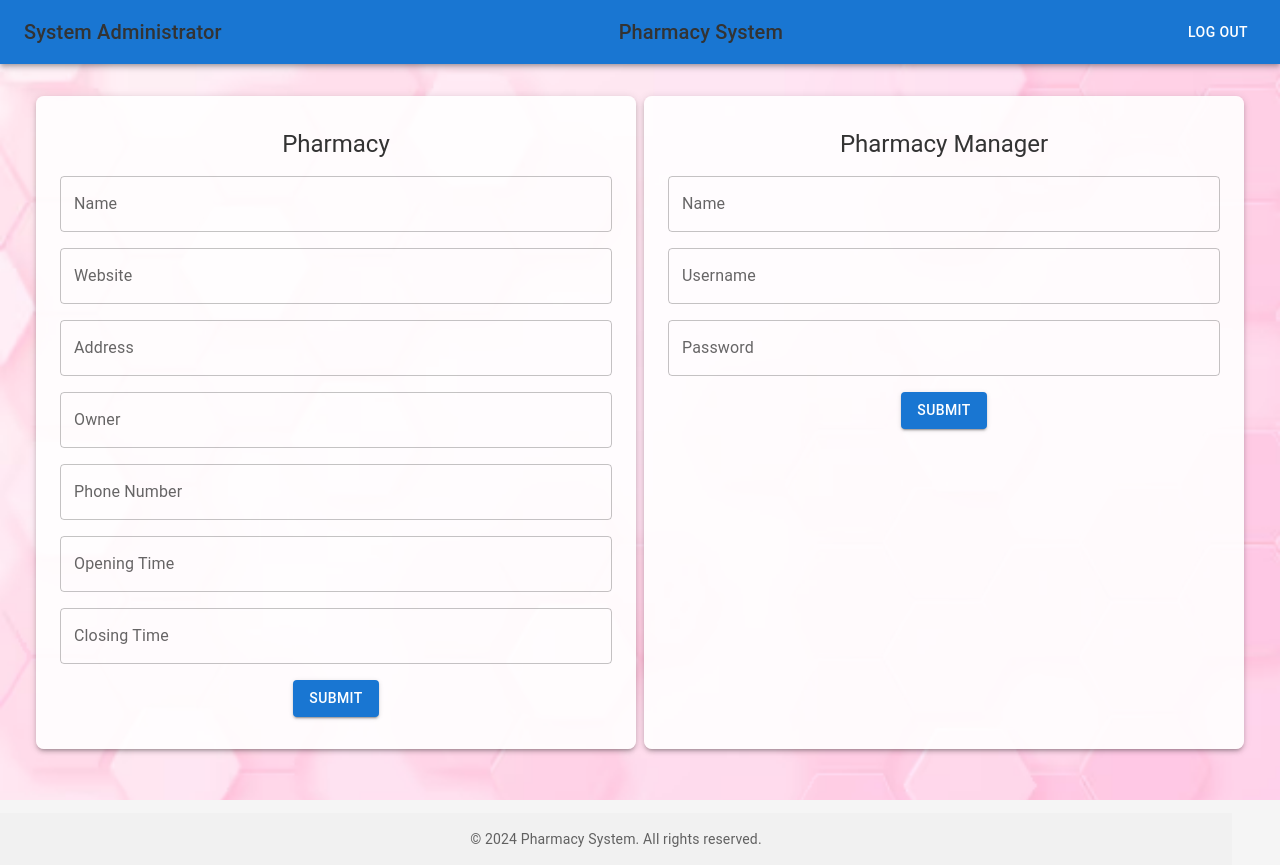
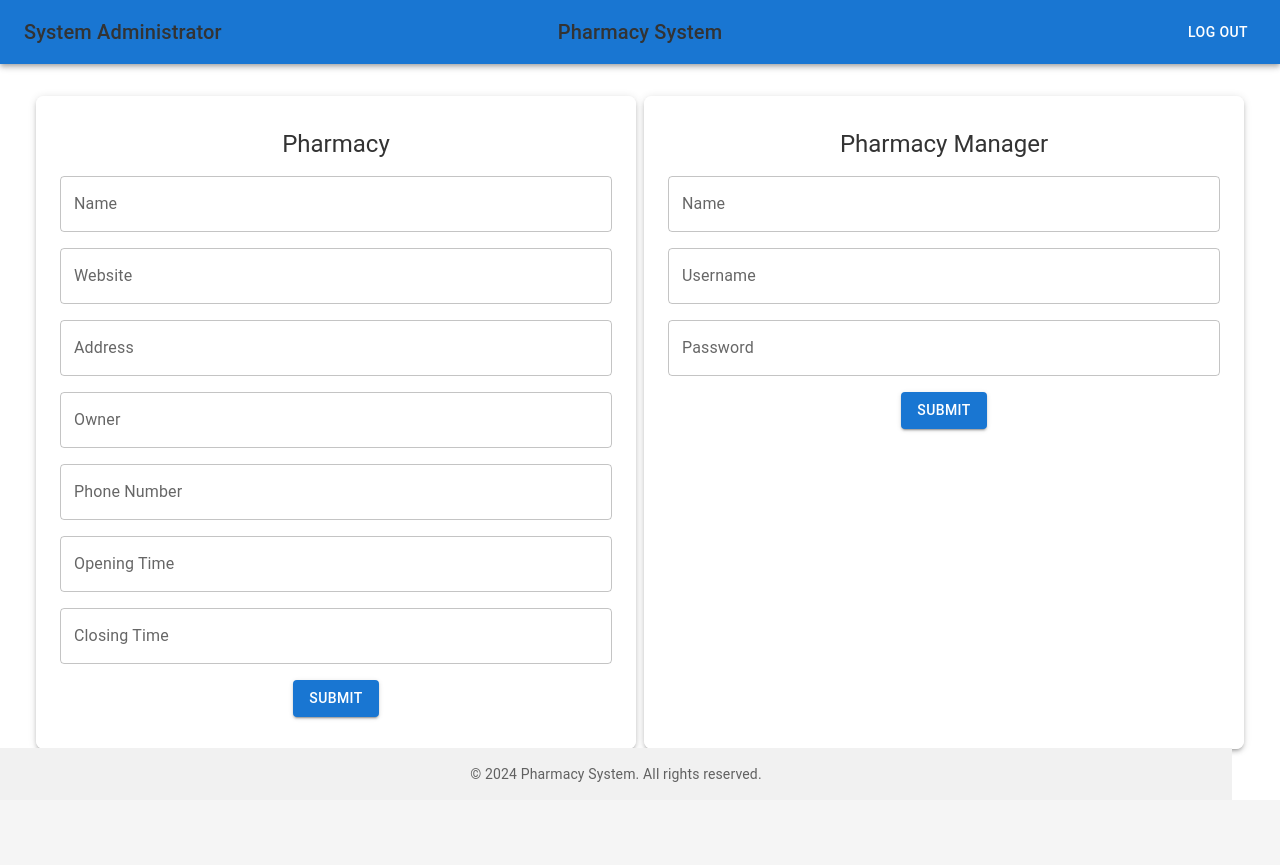
Before and after one commit to samnperry/SFWE403-503, a React (Create React App) app in the folder pharmacy-frontend/: page /SysAdminPage in a window 1280 px wide. After the commit the page ends 813 px from the top, so only its background shows below. Built offline with nearby package versions, Linux system fonts and the light colour scheme; no server answers.

Commit message:
Updated GUI Bug Fixes

```diff
--- a/pharmacy-frontend/src/components/manager-gui/StaffOverview.tsx
+++ b/pharmacy-frontend/src/components/manager-gui/StaffOverview.tsx
@@ -25,7 +25,7 @@ interface StaffItem {
 function StaffOverview() {
   const user = useUserContext().user;
   const [staffList, setStaff] = useState<StaffItem[]>([]);
-  const [newItem, setNewStaff] = useState<StaffItem>({ id: '', type: '', name: '', username: '', password: '', disabled: true, locked: false, attempted: 0, firstTimeLogin: true});
+  const [newItem, setNewStaff] = useState<StaffItem>({ id: '', type: '', name: '', username: '', password: '', disabled: true, locked: false, attempted: 0, firstTimeLogin: true });
   const navigate = useNavigate();
 
   useEffect(() => {
@@ -223,18 +223,35 @@ function StaffOverview() {
   };
 
   return (
-    <div style={{ width: '150vh', height: '100%'}}>
+    <div style={{ width: '150vh', height: '100%' }}>
       {/* Navigation Bar */}
       <AppBar position="fixed" sx={{ zIndex: 1400 }}>
-        <Toolbar sx={{ display: 'flex', justifyContent: 'space-between' }}>
-          <Typography variant="h6" style={{ flexGrow: 1 }}>
+        <Toolbar sx={{ display: 'flex', justifyContent: 'space-between', position: 'relative' }}>
+          {/* Left-aligned buttons */}
+          <div style={{ flexGrow: 1 }}></div> {/* Empty div to push content to the right */}
+
+          {/* Centered "Pharmacy Manager" text */}
+          <Typography
+            variant="h6"
+            sx={{
+              position: 'absolute',
+              left: '50%',
+              transform: 'translateX(-50%)',
+              display: 'inline-block',
+            }}
+          >
             Pharmacy Manager
           </Typography>
-          <Button color="inherit" href='/ManagerMain'>Home</Button>
-          <Button color="inherit" href='/Inventory'>Inventory</Button>
-          <Button color="inherit" onClick={handleLogout}>Log Out</Button>
+
+          {/* Right-aligned buttons */}
+          <div style={{ display: 'flex' }}>
+            <Button color="inherit" href='/ManagerMain'>Home</Button>
+            <Button color="inherit" href='/Inventory'>Inventory</Button>
+            <Button color="inherit" onClick={handleLogout}>Log Out</Button>
+          </div>
         </Toolbar>
       </AppBar>
+
       <div className='staffoverview-background'>
         {/* Main content */}
         <Container
--- a/pharmacy-frontend/src/components/patient-gui/Patient.tsx
+++ b/pharmacy-frontend/src/components/patient-gui/Patient.tsx
@@ -339,7 +339,9 @@ function PatientManager() {
     }
   };
 
-  const handleNavigateHome = () => navigate("/PatientManager");//Not real
+  const handleNavigateHome = () => {
+    navigate("/Pharm");
+  };
   //Maybe naviage to Pharmacist Page instead?
   const handleProfile = () => navigate("/ProfilePage");
   const handleLogout = () => navigate("/LoginPage");
@@ -581,7 +583,7 @@ function PatientManager() {
                   }
                 />
                 <Box display="flex" justifyContent="space-between" alignItems="center" width="auto">
-                  <Typography variant="h6" sx={{  marginRight: 2 }}>
+                  <Typography variant="h6" sx={{ marginRight: 2 }}>
                     Filled
                   </Typography>
                   <Typography variant="h6" >
--- a/pharmacy-frontend/src/components/profile-gui/Profile.tsx
+++ b/pharmacy-frontend/src/components/profile-gui/Profile.tsx
@@ -78,6 +78,10 @@ function Profile() {
         }
       };
 
+      const handleNavigateHome = () => {
+        navigate("/Pharm");
+      };
+
     return (
         <div>
             <AppBar position="fixed">
@@ -85,9 +89,9 @@ function Profile() {
                     <Typography variant="h6" sx={{ flexGrow: 1 }}>
                         Profile
                     </Typography>
-                    <Button color="inherit" onClick={() => navigate("/PatientManager")}>
-                        Home
-                    </Button>
+                    <Button color="inherit" onClick={handleNavigateHome}>
+            Home
+          </Button>
                     <Button color="inherit" onClick={handleLogout}>
                         Log Out
                     </Button>
--- a/pharmacy-frontend/src/components/sysAdmin/SysAdmin.css
+++ b/pharmacy-frontend/src/components/sysAdmin/SysAdmin.css
@@ -1,6 +1,5 @@
 .sysadmin-background {
     background-color: white;
-    background-image: url('../Assets/pink-background.jpg');
     background-size: cover;
     background-position: center;
     background-repeat: no-repeat;
@@ -12,3 +11,13 @@
     /* align-items: center; */
     /* justify-content: center; */
 }
+
+footer {
+    width: 100%;
+    position: fixed;
+    bottom: 0;
+    left: 0;
+    background-color: #f1f1f1;
+    text-align: center;
+    padding: 1rem 0; /* Optional shadow for a subtle effect */
+}
--- a/pharmacy-frontend/src/components/sysAdmin/SysAdmin.tsx
+++ b/pharmacy-frontend/src/components/sysAdmin/SysAdmin.tsx
@@ -60,7 +60,7 @@ function SysAdminPage() {
     closingTime: "",
   });
   const [managerData, setManagerData] = useState({
-    id: '1', type: 'Manager', name: '', username: '', password: '', disabled: true, locked: false, attempted: 0,  firstTimeLogin: true
+    id: '1', type: 'Manager', name: '', username: '', password: '', disabled: true, locked: false, attempted: 0, firstTimeLogin: true
   });
 
   const handlePharmacyInputChange = (e: React.ChangeEvent<HTMLInputElement>) => {
@@ -175,14 +175,37 @@ function SysAdminPage() {
   return <div className="sysadmin-background">
     {/* Header */}
     <AppBar position="static">
-      <Toolbar sx={{ display: 'flex', justifyContent: 'space-between' }}>
-        <Typography variant="h6">
+      <Toolbar
+        sx={{
+          display: 'flex',
+          justifyContent: 'space-between',
+          alignItems: 'center',
+          position: 'relative',
+          minHeight: '64px', // Ensure there's enough height for both elements
+        }}
+      >
+        {/* Left-aligned text */}
+        <Typography variant="h6" sx={{ flexShrink: 0 }}>
           System Administrator
         </Typography>
-        <Typography variant="h6">
+
+        {/* Centered text */}
+        <Typography
+          variant="h6"
+          sx={{
+            position: 'absolute',
+            left: '50%',
+            transform: 'translateX(-50%)',
+            display: 'inline-block', // Ensures it's treated as an inline block
+          }}
+        >
           Pharmacy System
         </Typography>
-        <Button color="inherit" onClick={handleLogout}>Log Out</Button>
+
+        {/* Right-aligned button */}
+        <Button color="inherit" onClick={handleLogout}>
+          Log Out
+        </Button>
       </Toolbar>
     </AppBar>
 
@@ -249,10 +272,10 @@ function SysAdminPage() {
     </Box>
     {/* Footer */}
     <footer style={{ textAlign: 'center', padding: '1rem', backgroundColor: '#f1f1f1' }}>
-          <Typography variant="body2" color="textSecondary">
-            &copy; 2024 Pharmacy System. All rights reserved.
-          </Typography>
-        </footer>
+      <Typography variant="body2" color="textSecondary">
+        &copy; 2024 Pharmacy System. All rights reserved.
+      </Typography>
+    </footer>
   </div>;
 }
 
```
Lines whose indentation alone changed are shown as unchanged.
